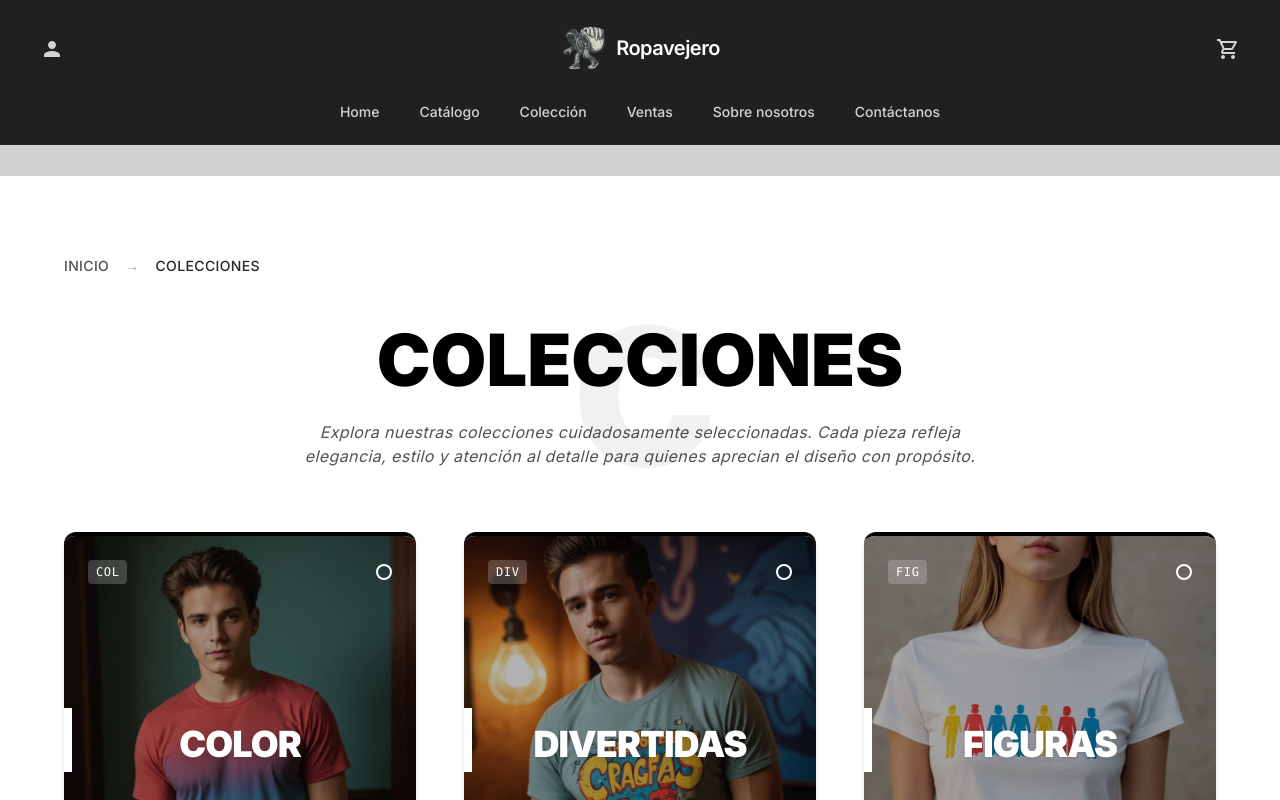
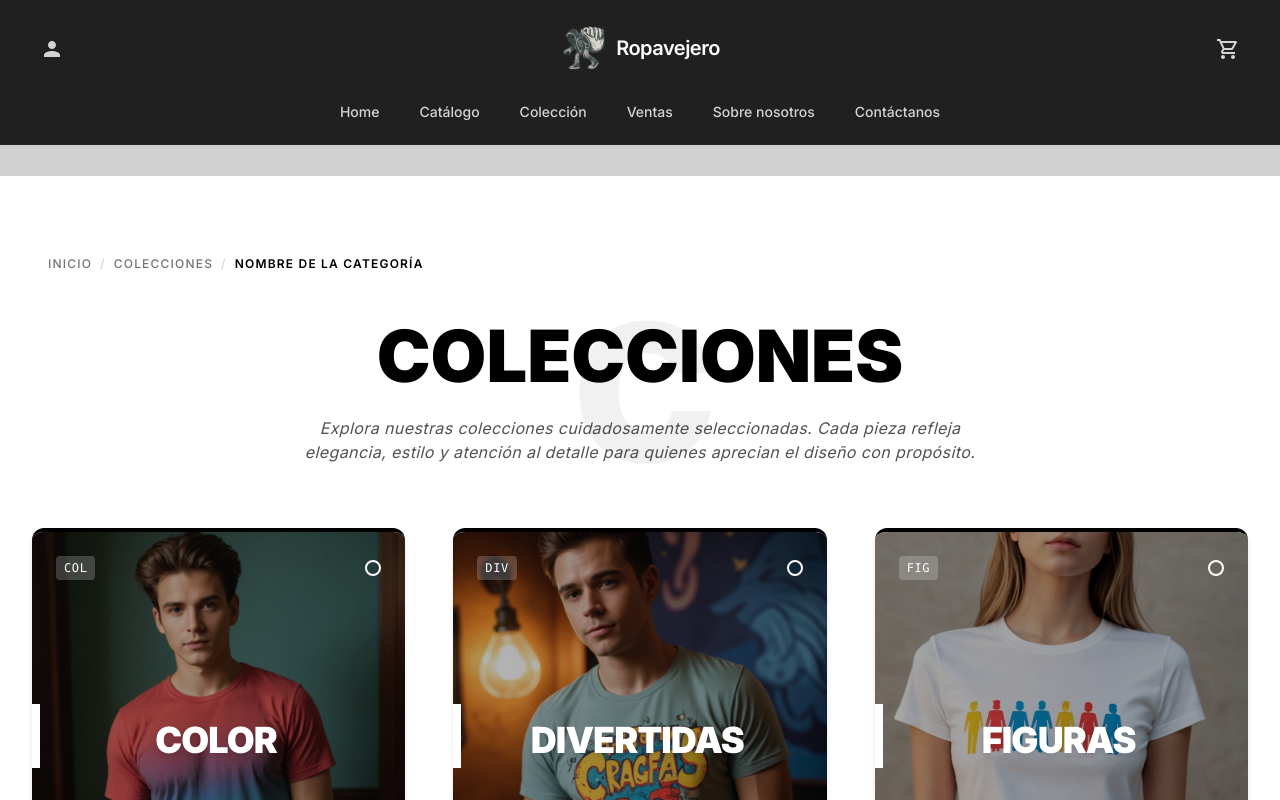
Before and after one commit to sebasdex/ropavejero-next, a Next.js app: page /collection in a window 1280 px wide. Shown: the top 800 px of the page. Built offline with nearby package versions, Linux system fonts and the light colour scheme.

Commit message:
feat: Update breadcrumb navigation and header layout for improved consistency

```diff
--- a/src/app/collection/page.tsx
+++ b/src/app/collection/page.tsx
@@ -6,8 +6,8 @@ function Page() {
   return (
     <main className="min-h-screen px-8 py-20 bg-white text-black">
       {/* Breadcrumbs */}
-      <nav className="max-w-6xl mx-auto mb-12" aria-label="breadcrumb">
-        <ol className="flex items-center space-x-2 text-sm text-neutral-600 font-medium uppercase tracking-wide">
+      <nav className="max-w-7xl mx-auto px-4 mb-12" aria-label="breadcrumb">
+        <ol className="flex flex-wrap items-center text-[11px] sm:text-xs text-neutral-500 font-medium uppercase tracking-widest">
           <li>
             <a
               href="/"
@@ -16,19 +16,26 @@ function Page() {
               Inicio
             </a>
           </li>
+          <li className="mx-2 text-neutral-300 select-none">/</li>
           <li>
-            <span className="mx-2 text-neutral-400">→</span>
+            <a
+              href="/collection"
+              className="hover:underline hover:text-black transition-colors"
+            >
+              Colecciones
+            </a>
           </li>
-          <li className="text-neutral-800">Colecciones</li>
+          <li className="mx-2 text-neutral-300 select-none">/</li>
+          <li className="text-black font-semibold truncate max-w-[160px] sm:max-w-xs">
+            Nombre de la categoría
+          </li>
         </ol>
       </nav>
-
       {/* Title */}
-      <header className="max-w-6xl mx-auto mb-16 relative text-center">
+      <header className="max-w-7xl mx-auto mb-16 relative text-center">
         <h1 className="text-4xl sm:text-5xl md:text-6xl lg:text-7xl font-black uppercase text-center leading-none relative z-10">
           Colecciones
         </h1>
-
         <div className="absolute top-0 left-0 w-full h-full flex justify-center items-center pointer-events-none">
           <span className="text-[10rem] md:text-[12rem] font-black text-black opacity-5 tracking-tighter">
             C
@@ -41,8 +48,8 @@ function Page() {
         </div>
       </header>
 
-      {/* Collections Grid */}
-      <section className="max-w-6xl mx-auto grid grid-cols-1 sm:grid-cols-2 lg:grid-cols-3 gap-12">
+      {/* Grid */}
+      <section className="max-w-7xl mx-auto grid grid-cols-1 sm:grid-cols-2 lg:grid-cols-3 gap-12">
         {dbCollection.map((item) => (
           <a
             href={item.link}
```
